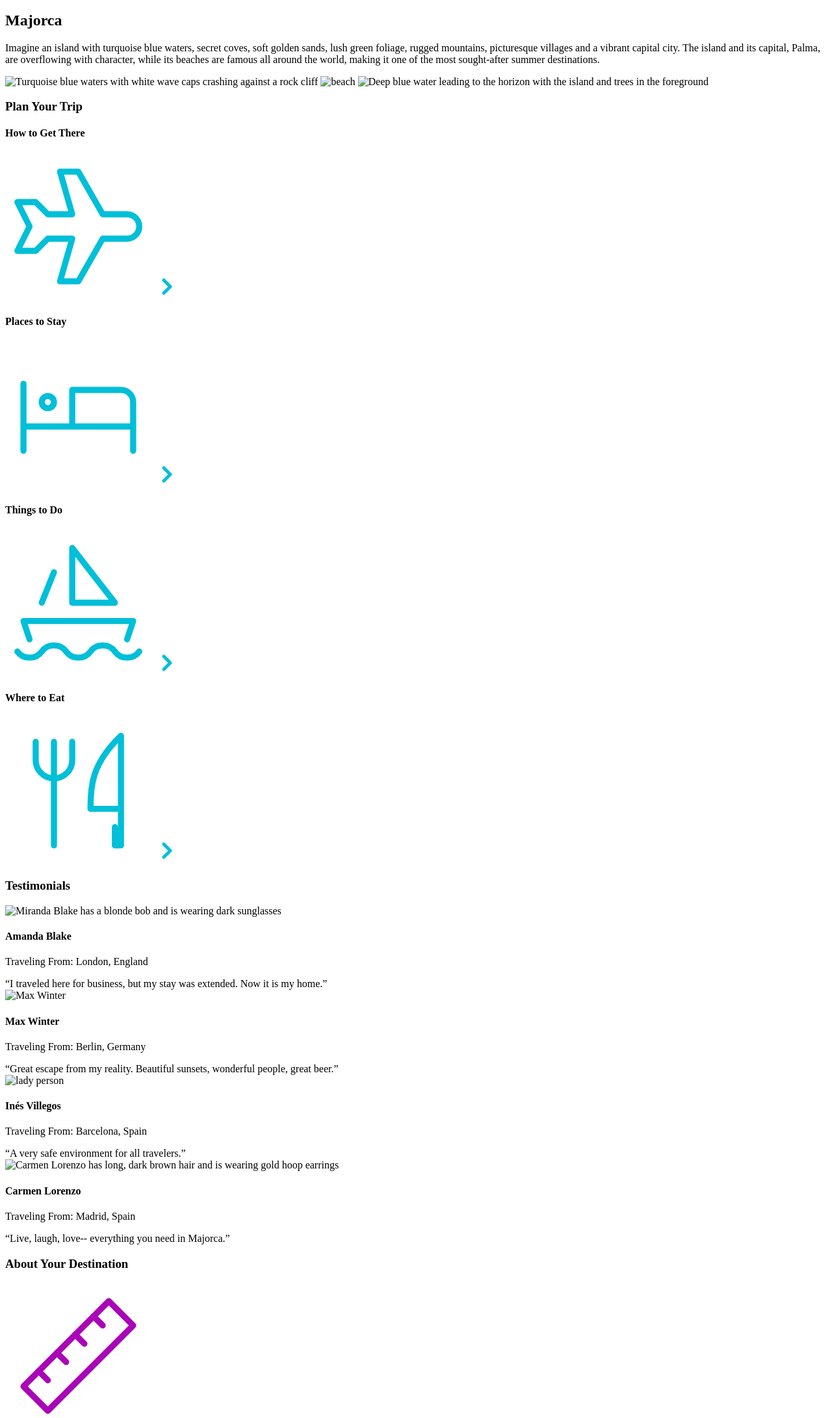
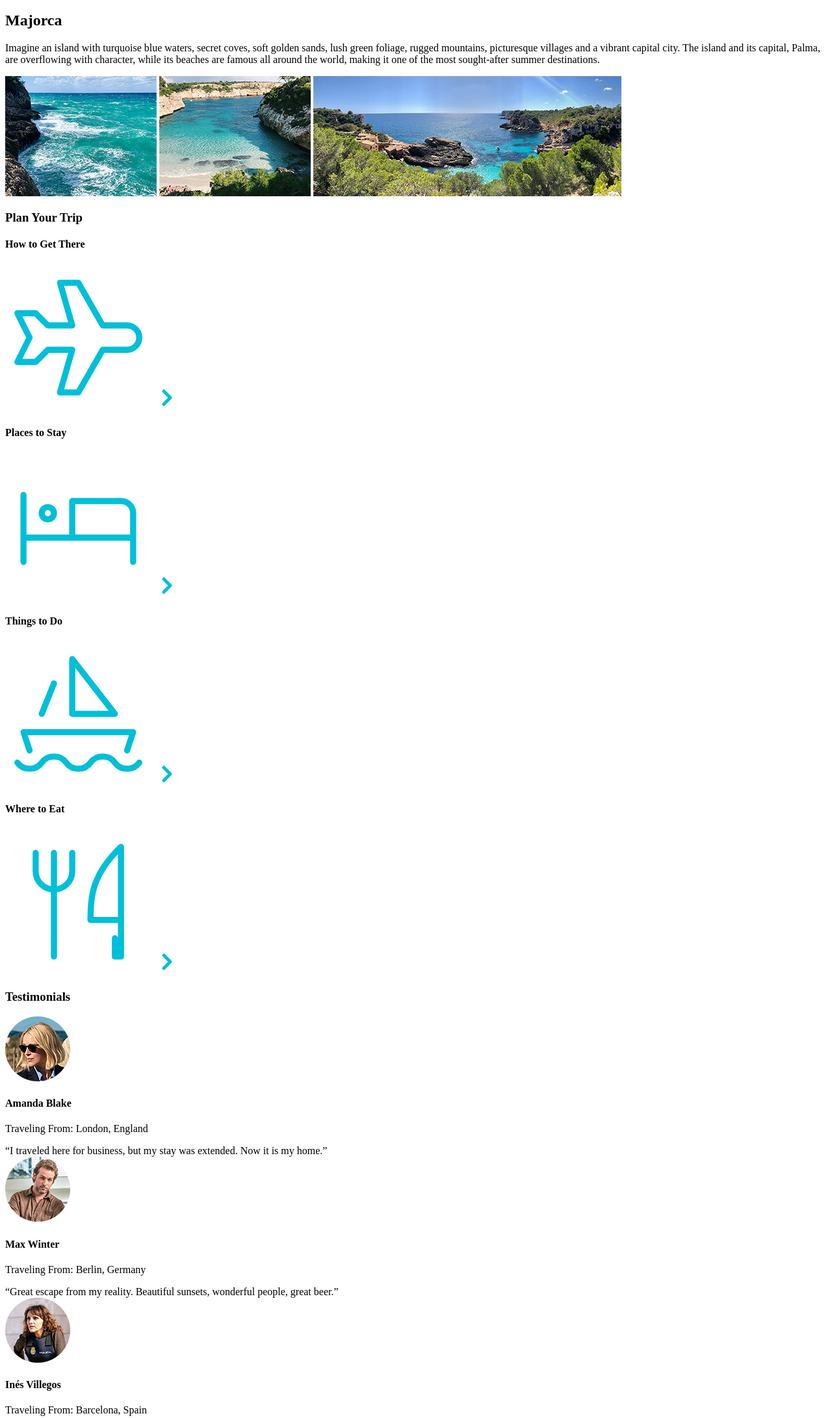
Before and after one commit to saserra3/wunderlust, a plain HTML site: page majorca.html in a window 1280 px wide. Shown: the part 265-2447 px from the top of the page at 65% size. Drawn offline with Linux system fonts and the light colour scheme.

Commit message:
Update majorca.html

```diff
--- a/majorca.html
+++ b/majorca.html
@@ -6,9 +6,10 @@
         <meta name="viewport" content="width=device-width, initial-scale=1.0">
         <meta name="author" content="Sabrina Serrano">
         <meta name="description" content="Travel information site about the island of Majorca">
+        <meta name="robots" content="noindex, nofollow"/>
 
-        <meta name="twitter:card" content="summary_large_image" />
-		<meta name="twitter:site" content="@username" />
+        <meta name="twitter:card" content="summary_large_image"/>
+		<meta name="twitter:site" content="@username"/>
 		<meta name=”twitter:creator” content=”@creator”>
 		<meta name="twitter:title" content="Majorca">
 		<meta name="twitter:description" content="Travel information site about the island of Majorca">
@@ -18,8 +19,6 @@
 		<meta property="og:url" content="file:///Users/sabrinaserrano/Desktop/GIT%20414/wunderlust/majorca.html">
 		<meta property="og:description" content="Travel information site about the island of Majorca">
 		<meta property="og:image" content="images/majorca-waves.png">
-
-
 
         <title>Wunderlust Travel</title>
 
@@ -46,9 +45,9 @@ Also review the alt text on all of the images to ensure that it is descriptive a
             <article>
                 <h2>Majorca</h2>
                 <p>Imagine an island with turquoise blue waters, secret coves, soft golden sands, lush green foliage, rugged mountains, picturesque villages and a vibrant capital city. The island and its capital, Palma, are overflowing with character, while its beaches are famous all around the world, making it one of the most sought-after summer destinations.</p>
-                <img src="images/majorca-waves.png" alt="Turquoise blue waters with white wave caps crashing against a rock cliff">
-                <img src="images/majorca-beach.png" alt="beach">
-                <img src="images/majorca-cove.png" alt="Deep blue water leading to the horizon with the island and trees in the foreground">
+                <img src="images/majorca-waves-S.png" alt="Turquoise blue waters with white wave caps crashing against a rock cliff">
+                <img src="images/majorca-beach-S.png" alt="Beach with clear blue shallow water">
+                <img src="images/majorca-cove-S.png" alt="Deep blue water leading to the horizon with the island and trees in the foreground">
                 <section>
                     <h3>Plan Your Trip</h3>
                     <section>
@@ -83,25 +82,25 @@ Also review the alt text on all of the images to ensure that it is descriptive a
                 <section>
                     <h3>Testimonials</h3>
                     <section>
-                        <img src="images/mirando-blake.png" alt="Miranda Blake has a blonde bob and is wearing dark sunglasses">
+                        <img src="images/miranda-blake-S.png" alt="Miranda Blake has a blonde bob and is wearing dark sunglasses">
                         <h4>Amanda Blake</h4>
                         <p>Traveling From: London, England</p>
                         <q>I traveled here for business, but my stay was extended. Now it is my home.</q>
                     </section>
                     <section>
-                        <img src="images/max-winter.png" alt="Max Winter">
+                        <img src="images/max-winter-S.png" alt="Max Winter has short brown hair and wearing a brown shirt">
                         <h4>Max Winter</h4>
                         <p>Traveling From: Berlin, Germany</p>
                         <q>Great escape from my reality. Beautiful sunsets, wonderful people, great beer.</q>
                     </section>
                     <section>
-                        <img src="images/ines-villegoes.png" alt="lady person">
+                        <img src="images/ines-villegoes-S.png" alt="Ines Villegos has long brown curly hair wearing a police vest">
                         <h4>Inés Villegos</h4>
                         <p>Traveling From: Barcelona, Spain</p>
                         <q>A very safe environment for all travelers.</q>
                     </section>
                     <section>
-                        <img src="images/carmen-lorenzo.png" alt="Carmen Lorenzo has long, dark brown hair and is wearing gold hoop earrings">
+                        <img src="images/carmen-lorenzo-S.png" alt="Carmen Lorenzo has long, dark brown hair and is wearing gold hoop earrings">
                         <h4>Carmen Lorenzo</h4>
                         <p>Traveling From: Madrid, Spain</p>
                         <q>Live, laugh, love-- everything you need in Majorca.</q>
```
